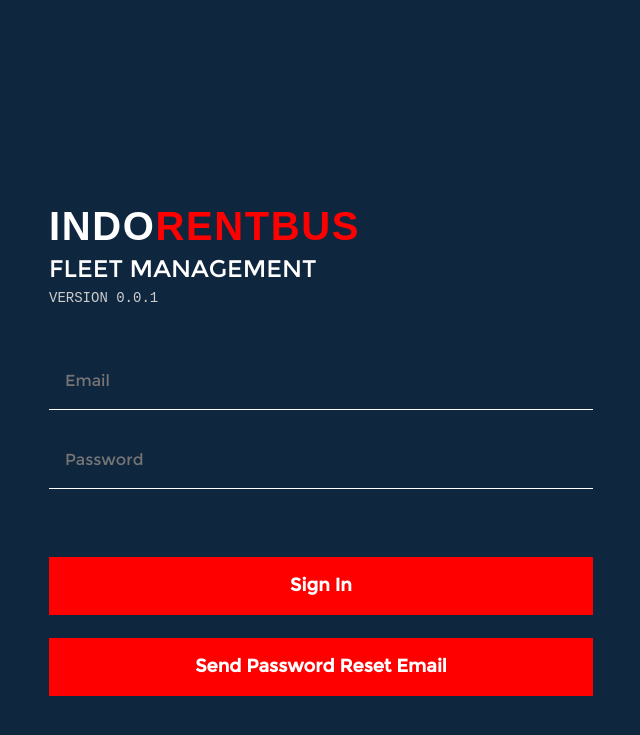
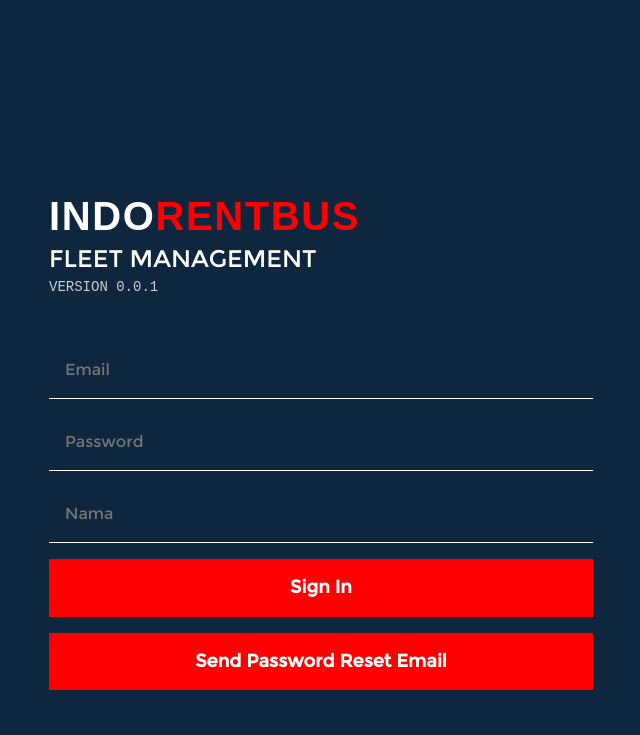
Before and after one commit to kemtol/indorentbus, a Jekyll site: the page built from index.html, in a window 1280 px wide. Shown: the top 735 px of the page, without its empty margins (319-959 px from the left). Built offline with Jekyll 4.4.1, drawn with Linux system fonts in a browser that asks for light colours; nearby versions of some CDN libraries; Markdown is read by kramdown in place of the engine named in the settings; comment, search, counter and statistics services are not loaded.

Commit message:
Update index.html

```diff
--- a/index.html
+++ b/index.html
@@ -8,17 +8,11 @@ title: INDORENTBUS FMS
 <div id="page-login">
 	<!-- Container for the demo -->
 	<input type="text" id="email" name="email" placeholder="Email"/>
-	<br/><br/>
 	<input type="password" id="password" name="password" placeholder="Password"/>
-	<br/><br/>
 	<input class="for-signup" type="text" id="name" name="name" placeholder="Nama"/>
-	<br/><br/>
 	<button disabled id="quickstart-sign-in" name="signin">Sign In</button>
-	&nbsp;&nbsp;&nbsp;
 	<button class="for-signup" id="quickstart-sign-up" name="signup">Sign Up</button>
-	&nbsp;&nbsp;&nbsp;
 	<button class="for-signup" disabled id="quickstart-verify-email" name="verify-email">Send Email Verification</button>
-	&nbsp;&nbsp;&nbsp;
 	<button id="quickstart-password-reset" name="verify-email">Send Password Reset Email</button>
 </div>
 
@@ -34,8 +28,8 @@ title: INDORENTBUS FMS
 	#page-wrapper{margin:0;height: 100vh;display: flex;align-items: center;}
 	.content-main{width: 50vw;margin: auto;max-width: 640px;padding: 3rem;}
 	#page-login{margin-top:3rem}
-	#page-login button{width: 100%;background: red;border: 1px;padding: 1rem;color: white;font-weight: bold;font-size: 1.125rem;}
-	input{
+	#page-login button{width: 100%;background: red;border: 1px;padding: 1rem;color: white;font-weight: bold;font-size: 1.125rem;margin-bottom:1rem}
+	#page-login input{
 		display: inline;
 		width: auto;
 		background: transparent;
@@ -44,6 +38,7 @@ title: INDORENTBUS FMS
 		padding: 1rem;
 		width: 100%;
 		color: #fff;
+		margin-bottom:1rem;
 	}
 	.for-signup{display:none}
 
```
